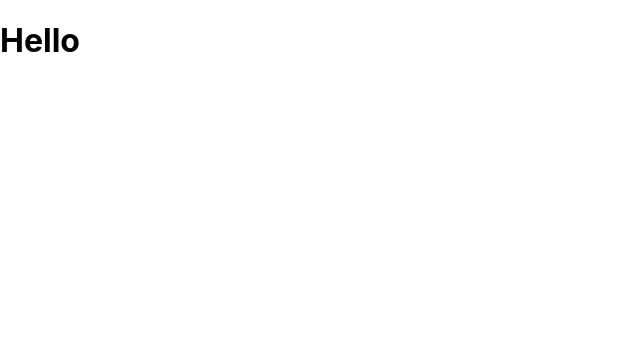
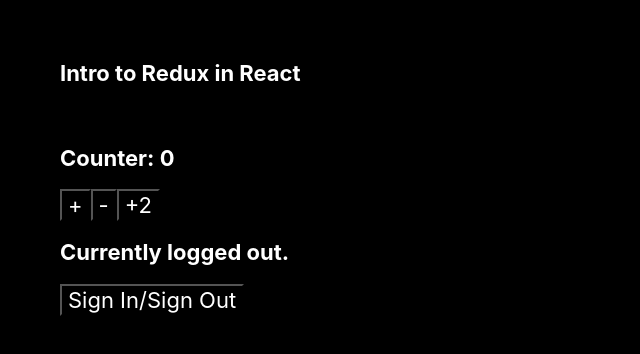
Before and after one commit to psrth/intro-to-react-redux, a React (Create React App) app: page / in a window 1280 px wide. Shown: the top 354 px of the page, without its empty margins (0-640 px from the left). Built offline with nearby package versions, Linux system fonts and the light colour scheme.

Commit message:
redux project

```diff
--- /dev/null
+++ b/src/App.css
@@ -0,0 +1,10 @@
+* {
+    background-color: black;
+    color: white;
+    font-size: 22px;
+    font-family: -apple-system, BlinkMacSystemFont, 'Segoe UI', Roboto, Oxygen, Ubuntu, Cantarell, 'Open Sans', 'Helvetica Neue', sans-serif;
+}
+
+body {
+    margin: 60px;
+}
--- a/src/App.js
+++ b/src/App.js
@@ -1,9 +1,22 @@
 import React from 'react';
+import './App.css';
+import { useSelector, useDispatch } from 'react-redux';
+import { increment, decrement, signIn } from './actions/index';
 
 function App() {
+  const counter = useSelector(state => state.counter)
+  const isLogged = useSelector(state => state.isLogged)
+
+  const dispatch = useDispatch();
   return (
     <div className="App">
-      <h1>Hello</h1>
+      <h1>Intro to Redux in React</h1><br></br>
+      <h2>Counter: {counter}</h2>
+      <button onClick={() => dispatch(increment(1))}>+</button>
+      <button onClick={() => dispatch(decrement())}>-</button>
+      <button onClick={() => dispatch(increment(2))}>+2</button>
+      { isLogged ? <h2>Currently logged in.</h2> : <h2>Currently logged out.</h2>}
+      <button onClick={() => dispatch(signIn())}>Sign In/Sign Out</button>
     </div>
   );
 }
--- /dev/null
+++ b/src/actions/index.js
@@ -0,0 +1,18 @@
+export const increment = (step) => {
+    return{
+      type: "INCREMENT",
+      payload: step
+    }
+  }
+
+export const decrement = () => {
+    return{
+      type: "DECREMENT"
+    }
+  }
+
+export const signIn = () => {
+    return {
+        type: "SIGNIN"
+    }
+}
--- a/src/index.js
+++ b/src/index.js
@@ -2,10 +2,19 @@
 import ReactDOM from 'react-dom';
 import './index.css';
 import App from './App';
+import { createStore } from 'redux';
+import allReducers from './reducers/index';
+import { provider } from 'redux'
+import { Provider } from 'react-redux';
+
+const store = createStore(
+  allReducers,
+  window.__REDUX_DEVTOOLS_EXTENSION__ && window.__REDUX_DEVTOOLS_EXTENSION__()
+);
 
 ReactDOM.render(
-  <React.StrictMode>
+  <Provider store={ store }>
     <App />
-  </React.StrictMode>,
+  </Provider>,
   document.getElementById('root')
 );
--- /dev/null
+++ b/src/reducers/counter.js
@@ -0,0 +1,12 @@
+const counterReducer = (state = 0, action) => {
+    switch(action.type){
+      case "INCREMENT":
+        return state + action.payload;
+      case "DECREMENT":
+        return state - 1;
+      default:
+        return state;
+    }
+}
+
+export default counterReducer;
--- /dev/null
+++ b/src/reducers/index.js
@@ -0,0 +1,11 @@
+import { combineReducers } from 'redux';
+
+import counterReducer from './counter';
+import isLoggedReducer from './isLogged';
+
+const allReducers = combineReducers({
+    counter : counterReducer,
+    isLogged : isLoggedReducer
+})
+
+export default allReducers;
--- /dev/null
+++ b/src/reducers/isLogged.js
@@ -0,0 +1,10 @@
+const isLoggedReducer = (state = false, action) => {
+    switch(action.type){
+      case "SIGNIN":
+        return !state;
+        default:
+          return state;
+    }
+}
+
+export default isLoggedReducer;
```
Also changed, not shown: src/demo.js (added, +39 -0 lines).
